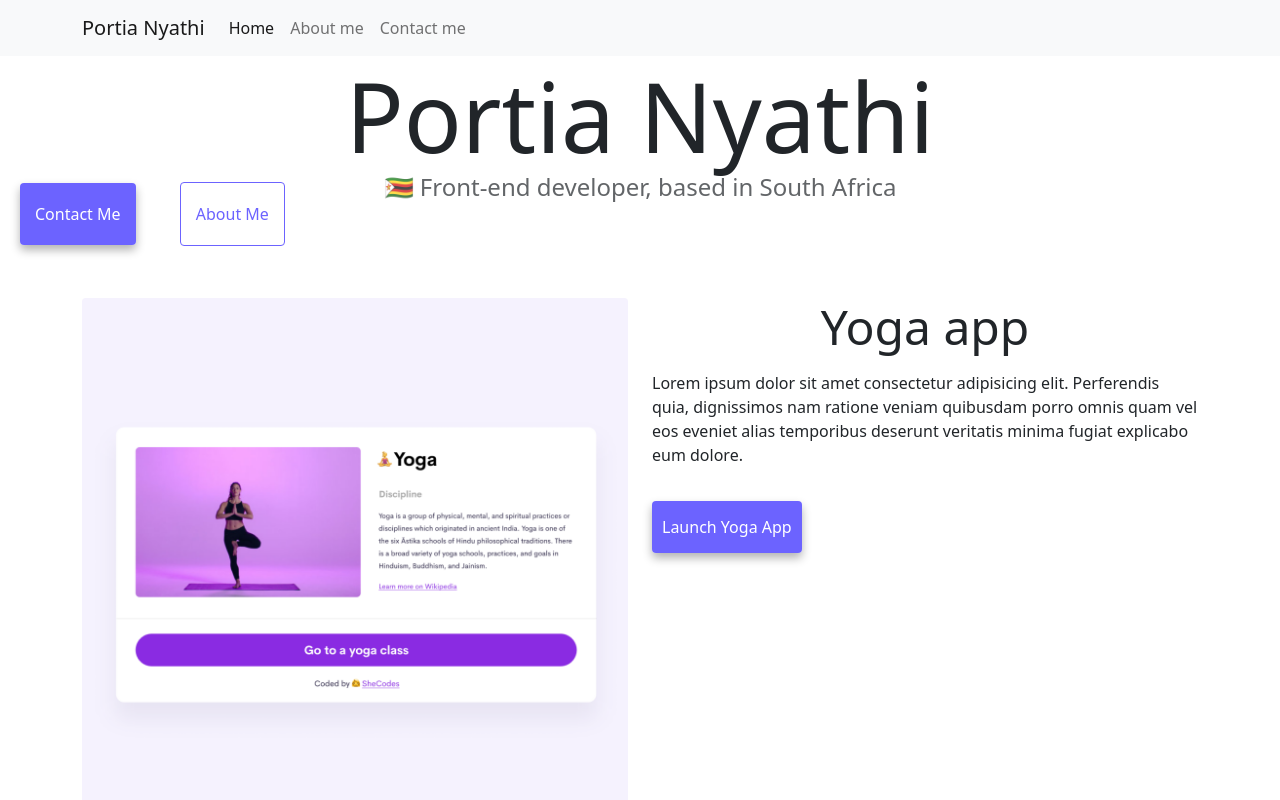
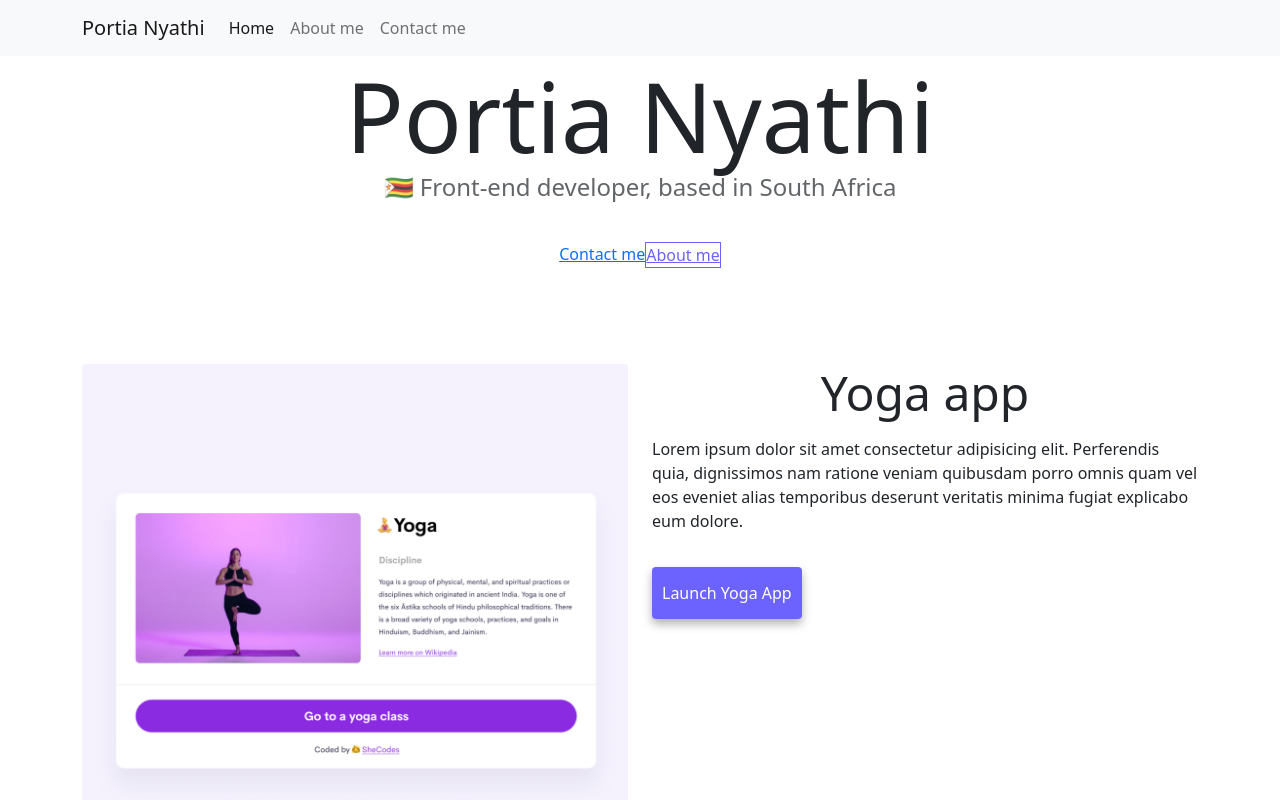
Before and after one commit to PoshNyathi/responsive, a plain HTML site: page index.html in a window 1280 px wide. Shown: the top 800 px of the page. Drawn offline with nearby package versions, Linux system fonts and the light colour scheme.

Commit message:
Added navigation link index.html

```diff
--- a/index.html
+++ b/index.html
@@ -78,7 +78,7 @@
     <h2>👋 Hi I am</h2>
     <h1>Portia Nyathi</h1>
     <h3>🇿🇼 Front-end developer, based in South Africa</h3>
-    <div class="navigation-links">
+    <div class="navigation-links mb-5">
       <a
         href="about.html#contact"
         title="contact information"
--- a/style.css
+++ b/style.css
@@ -71,20 +71,26 @@ p {
   z-index: 1030;
 }
 
-.navigation-links a {
-  margin: 20px;
-  border-radius: 4px;
-  padding: 20px 15px;
-  text-decoration: none;
-  text-transform: capitalize;
+.navigation-links {
+    display: flex;
+    margin-top: 40px;
+    justify-content: center;
+
+
+
 }
-
-.contact-link {
-  background: var(--primary-color);
-  box-shadow: var(--box-shadow);
-  color: white;
+.primary-link {
+    border-radius: 4px;
+    padding: 15px 10px;
+    text-decoration: none;
+    text-transform: capitalize;
+    background-color: var(--primary-color);
+    box-shadow: var(--box-shadow);
+    color: white;
 }
-
+.mb-5 {
+    margin-bottom: 3rem!important;
+}
 .about-link {
   color: var(--primary-color);
   border: 1px solid var(--primary-color);
@@ -123,15 +129,7 @@ p {
 .paragraph {
   text-align: justify;
 }
-.primary-link {
-    border-radius: 4px;
-    padding: 15px 10px;
-    text-decoration: none;
-    text-transform: capitalize;
-    background-color: var(--primary-color);
-    box-shadow: var(--box-shadow);
-    color: white;
-}
+
 .mb-3 {
     margin-bottom: 1rem!important;
 }
```
